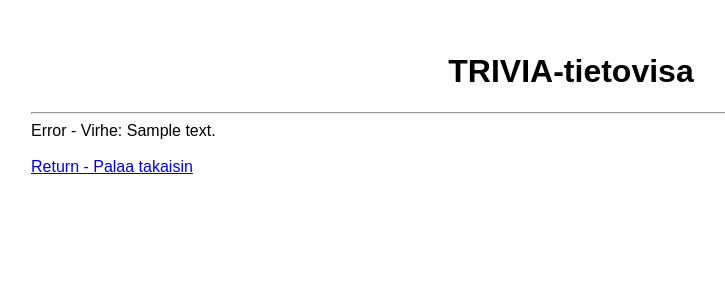
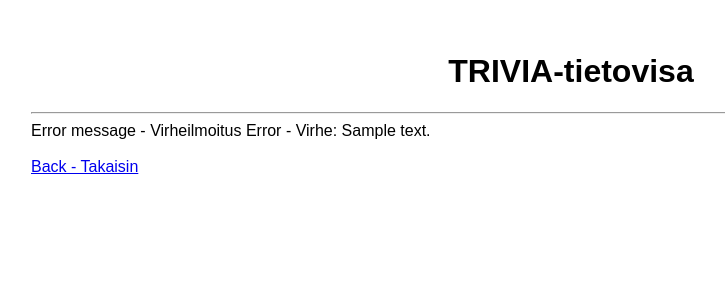
Before and after one commit to a-bzzzz/trivia, a Flask app: template templates/error.html in a window 1280 px wide. Shown: the top 300 px of the page, without its empty margins (69-794 px from the left). Run offline with Flask 3, Linux system fonts and the light colour scheme; the template is opened without the code that fills it: most values are stand-ins (such as "Sample title", 1, 10 or a date in 2020).

Commit message:
error.html: minor fixes

```diff
--- a/templates/error.html
+++ b/templates/error.html
@@ -1,10 +1,12 @@
+<!DOCTYPE html>
 {% extends "layout.html" %}
 {% block content %}
+
+Error message - Virheilmoitus</h2>
 
 Error - Virhe: {{ message }}
 
 <br>
 <br>
-<a href="/login">Return - Palaa takaisin</a>
-
+<a href="/">Back - Takaisin</a>
 {% endblock %}
```
